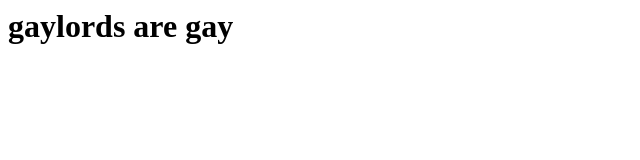
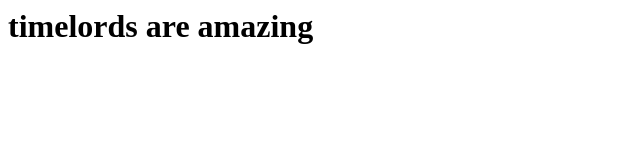
Before and after one commit to qdog83/qdog83.github.java, a plain HTML site: page index.html in a window 1280 px wide. Shown: the whole page, without its empty margins (0-640 px from the left). Drawn offline with Linux system fonts and the light colour scheme.

Commit message:
Update index.html
This comment has been identified as either hateful, hurtful or discriminatory as part of a project to #CleanUpGitHub. This pull request was made by a human. For more info, please check EthicalCode’s website at www.ethicalco.de/cleanupgh

```diff
--- a/index.html
+++ b/index.html
@@ -1 +1 @@
-<h1>gaylords are gay</h1>
+<h1>timelords are amazing</h1>
```
